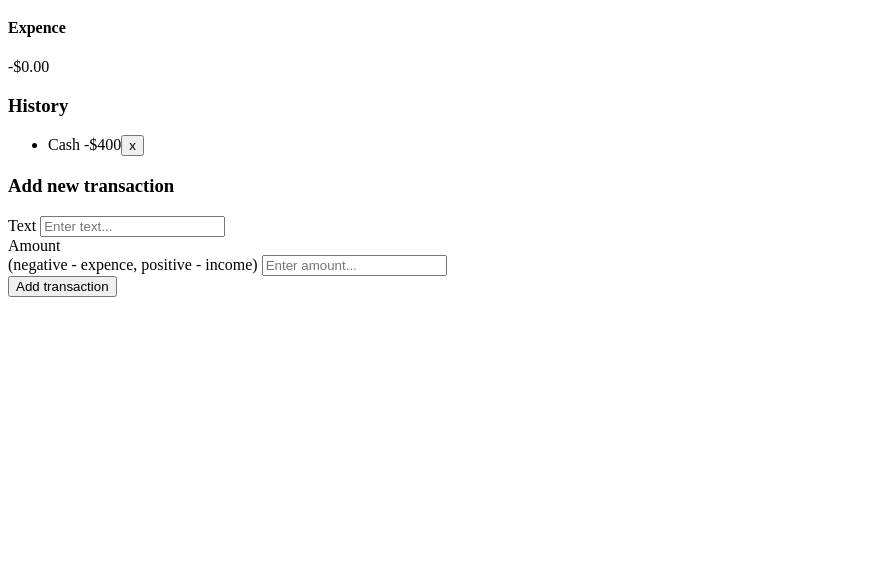
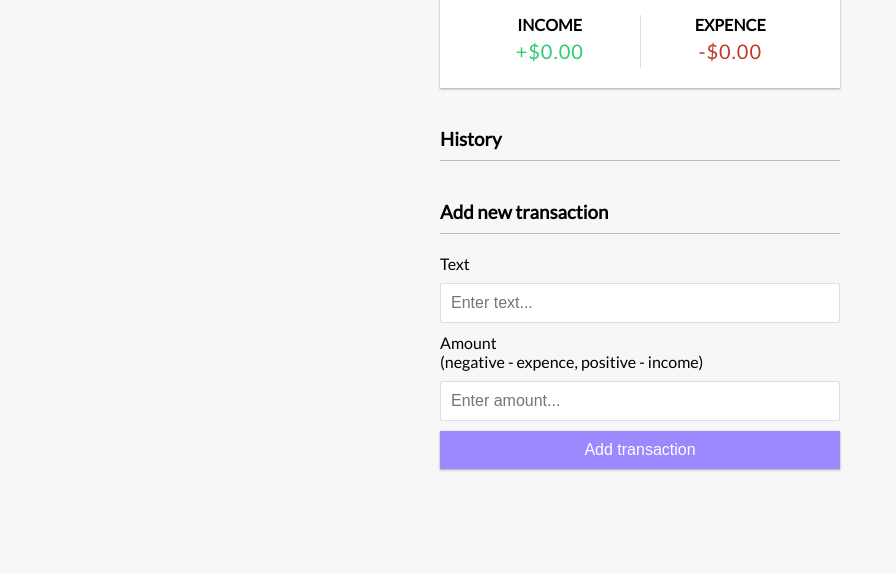
Before and after one commit to Aleksandra-Gorecka/Expense-Tracker, a plain HTML site: page index.html in a window 1280 px wide. Shown: the part 226-800 px from the top of the page, without its empty margins (0-896 px from the left). Drawn offline with Linux system fonts and the light colour scheme.

Commit message:
Added styles

```diff
--- a/index.html
+++ b/index.html
@@ -26,7 +26,7 @@
 
         <h3>History</h3>
         <ul id="list" class="list">
-            <li class="minus">Cash <span>-$400</span><button class="delete-btn">x</button></li>
+            <!--<li class="minus">Cash <span>-$400</span><button class="delete-btn">x</button></li>-->
         </ul>
 
         <h3>Add new transaction</h3>
--- a/style.css
+++ b/style.css
@@ -0,0 +1,151 @@
+@import url('https://fonts.googleapis.com/css?family=Lato&display=swap');
+
+:root {
+    --box-shadow: 0 1px 3px rgba(0, 0, 0, 0.12), 0 1px 2px rgba(0, 0, 0, 0.24);
+}
+
+* {
+    box-sizing: border-box;
+}
+
+body {
+    background-color: #f7f7f7;
+    display: flex;
+    flex-direction: column;
+    align-items: center;
+    justify-content: center;
+    min-height: 100vh;
+    margin: 0;
+    font-family: 'Lato', sans-serif;
+}
+
+.container {
+    margin: 30px auto;
+    width: 400px;
+}
+
+h1 {
+    letter-spacing: 1px;
+    margin: 0;
+  }
+
+  h3 {
+    border-bottom: 1px solid #bbb;
+    padding-bottom: 10px;
+    margin: 40px 0 10px;
+  }
+
+  h4 {
+    margin: 0;
+    text-transform: uppercase;
+  }
+
+  .inc-exp-container {
+    background-color: #fff;
+    box-shadow: var(--box-shadow);
+    padding: 20px;
+    display: flex;
+    justify-content: space-between;
+    margin: 20px 0;
+  }
+
+  .inc-exp-container > div {
+    flex: 1;
+    text-align: center;
+  }
+
+  .inc-exp-container > div:first-of-type {
+    border-right: 1px solid #dedede;
+  }
+
+  .money {
+    font-size: 20px;
+    letter-spacing: 1px;
+    margin: 5px 0;
+  }
+
+  .money.plus {
+    color: #2ecc71;
+  }
+
+  .money.minus {
+    color: #c0392b;
+  }
+
+  label {
+    display: inline-block;
+    margin: 10px 0;
+  }
+
+  input[type='text'],
+  input[type='number'] {
+    border: 1px solid #dedede;
+    border-radius: 2px;
+    display: block;
+    font-size: 16px;
+    padding: 10px;
+    width: 100%;
+  }
+
+  .btn {
+    cursor: pointer;
+    background-color: #9c88ff;
+    box-shadow: var(--box-shadow);
+    color: #fff;
+    border: 0;
+    display: block;
+    font-size: 16px;
+    margin: 10px 0 30px;
+    padding: 10px;
+    width: 100%;
+  }
+
+  .btn:focus,
+  .delete-btn:focus {
+    outline: 0;
+}
+
+  .list {
+    list-style-type: none;
+    padding: 0;
+    margin-bottom: 40px;
+  }
+
+  .list li {
+    background-color: #fff;
+    box-shadow: var(--box-shadow);
+    color: #333;
+    display: flex;
+    justify-content: space-between;
+    position: relative;
+    padding: 10px;
+    margin: 10px 0;
+  }
+
+  .list li.plus {
+    border-right: 5px solid #2ecc71;
+  }
+
+  .list li.minus {
+    border-right: 5px solid #c0392b;
+  }
+
+  .delete-btn {
+    cursor: pointer;
+    background-color: #e74c3c;
+    border: 0;
+    color: #fff;
+    font-size: 20px;
+    line-height: 20px;
+    padding: 2px 5px;
+    position: absolute;
+    top: 50%;
+    left: 0;
+    transform: translate(-100%, -50%);
+    opacity: 0;
+    transition: opacity 0.3s ease;
+  }
+
+  .list li:hover .delete-btn {
+    opacity: 1;
+  }
```
